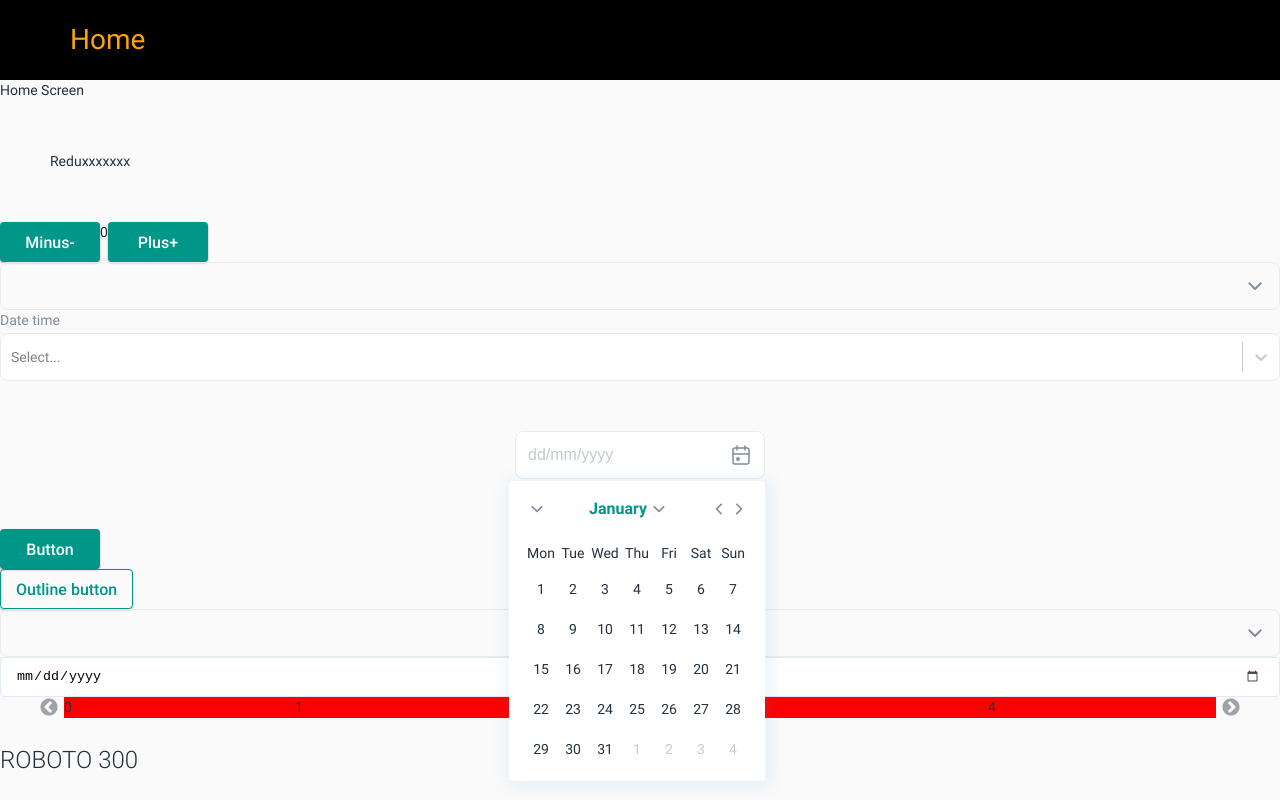
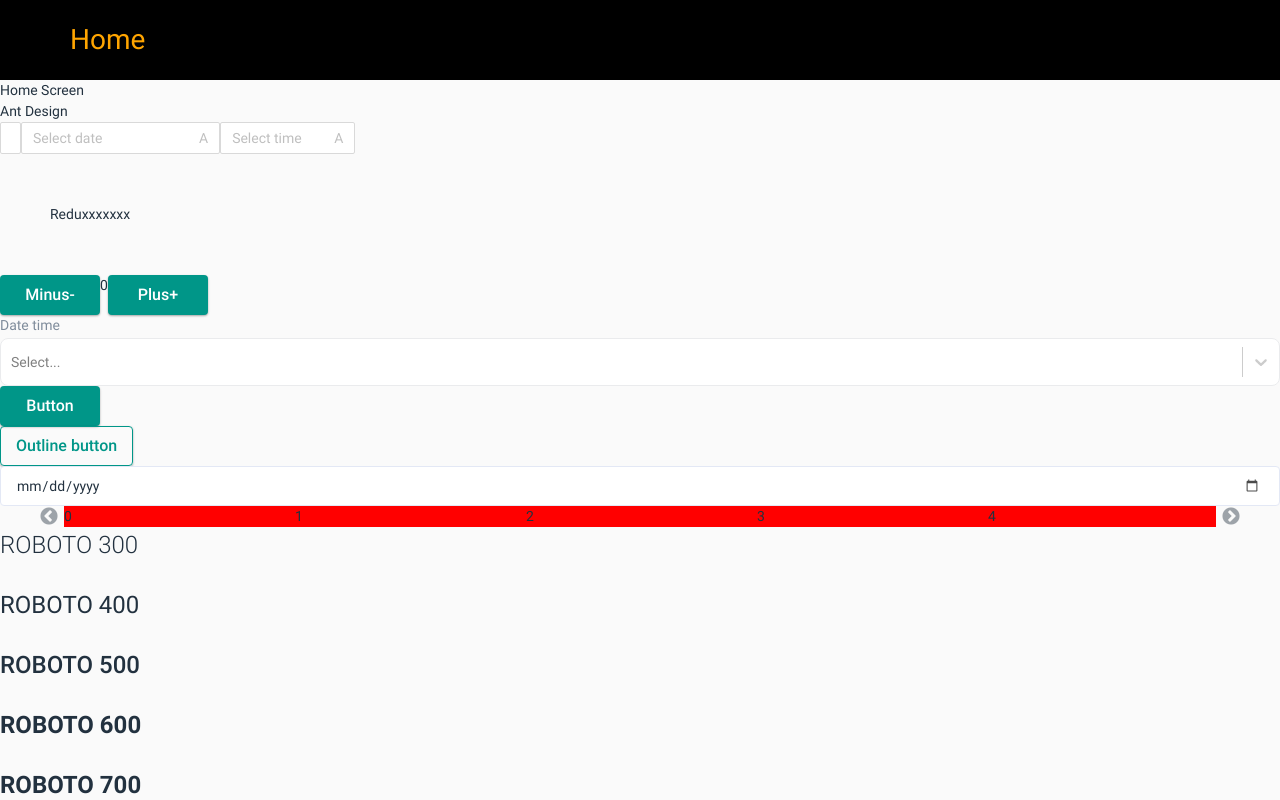
Before and after one commit to Nguyen-Dinh-Tung/app-template, a React (Create React App) app: page / in a window 1280 px wide. Built offline with nearby package versions, Linux system fonts and the light colour scheme.

Commit message:
update antd design

```diff
--- a/package.json
+++ b/package.json
@@ -7,6 +7,7 @@
     "@types/node": "^16.7.13",
     "@types/react": "^18.0.0",
     "@types/react-dom": "^18.0.0",
+    "antd": "^4.21.7",
     "axios": "^0.27.2",
     "moment": "^2.29.4",
     "react": "^18.2.0",
@@ -14,7 +15,6 @@
     "react-redux": "^8.0.2",
     "react-router-dom": "^6.2.2",
     "react-scripts": "4.0.3",
-    "react-select": "^5.3.2",
     "react-slick": "^0.28.1",
     "slick-carousel": "^1.8.1",
     "styled-components": "^5.3.3",
@@ -30,6 +30,7 @@
     "build": "react-scripts build --stats",
     "test": "react-scripts test",
     "eject": "react-scripts eject",
+    "postbuild": "purgecss --css build/static/css/*.css --content build/index.html build/static/js/*.js --output build/static/css",
     "analyze": "webpack-bundle-analyzer build/bundle-stats.json"
   },
   "eslintConfig": {
@@ -65,6 +66,7 @@
     "@types/react-dom": "^17.0.13",
     "@types/react-slick": "^0.23.8",
     "@types/styled-components": "^5.1.24",
+    "purgecss": "^4.1.3",
     "webpack-bundle-analyzer": "^4.5.0"
   }
 }
--- a/src/screens/home/index.tsx
+++ b/src/screens/home/index.tsx
@@ -1,26 +1,60 @@
+import { DatePicker, Select, TimePicker } from "antd";
 import { Button } from "components/UI/Button";
-import { DatePicker } from "components/UI/date-picker";
+// import { DatePicker } from "components/UI/date-picker";
 import { Input } from "components/UI/Input";
 import { List } from "components/UI/List";
 import { ReactSelect } from "components/UI/ReactSelect";
-import { Select } from "components/UI/Select";
+// import { Select } from "components/UI/Select";
 import { SlickSlider } from "components/UI/SlickSlider";
 import React, { useState } from "react";
 import styled from "styled-components";
 import { CounterSection } from "./Counter";
+import "antd/dist/antd.css";
 
 const HomeScreen = () => {
   const [date, setDate] = useState<any>("");
+  const [selecteds, setSlected] = useState([]);
   return (
     <Styles>
       Home Screen
+      <div>Ant Design</div>
+      <Select
+        options={Array(100)
+          .fill("")
+          .map((item: any, ind: number) => ({
+            label: "Label " + ind,
+            value: "value" + ind,
+          }))}
+        value={selecteds}
+        suffixIcon={<div>A</div>}
+        onChange={(e: any) => {
+          console.log("aaaaaaonChange", e);
+          setSlected(e);
+        }}
+        mode="multiple"
+        showSearch
+      />
+      <DatePicker
+        format={"DD/MM/YYYY HH:mm"}
+        suffixIcon="A"
+        showTime
+        onChange={(e: any) => {
+          console.log("aaaaaaonChange", e);
+        }}
+      />
+      <TimePicker
+        suffixIcon="A"
+        onChange={(e: any) => {
+          console.log("aaaaaaonChange", e);
+        }}
+      />
       <CounterSection />
-      <Select type="time" />
+      {/* <Select type="time" /> */}
       <ReactSelect label="Date time" type="time" isMulti isSearchable />
-      <DatePicker value={date} onChange={(date: string) => setDate(date)} />
+      {/* <DatePicker value={date} onChange={(date: string) => setDate(date)} /> */}
       <Button>Button</Button>
       <Button outline>Outline button</Button>
-      <Select options={[1, 2, 3, 4, 5]} />
+      {/* <Select options={[1, 2, 3, 4, 5]} /> */}
       <Input type="date" />
       <SlickSlider items={Array(10).fill("")}>
         {(item: any, ind: number) => {
```
Also changed, not shown: 1 other file (tests, documents, lock files or other folders).
